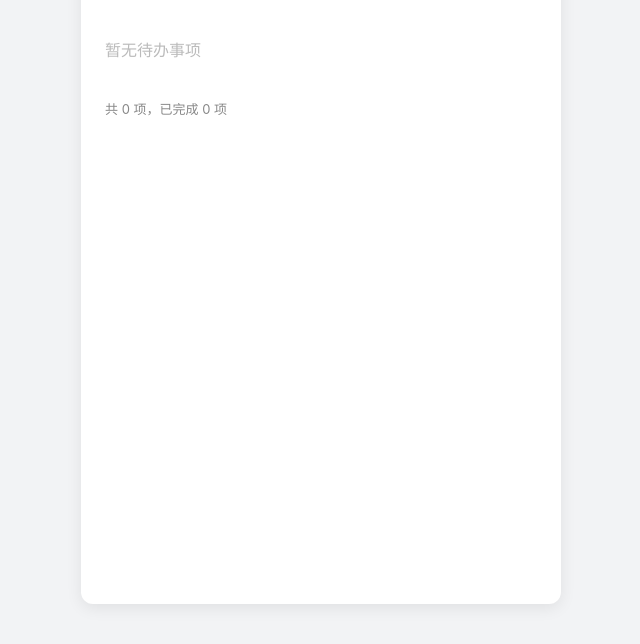
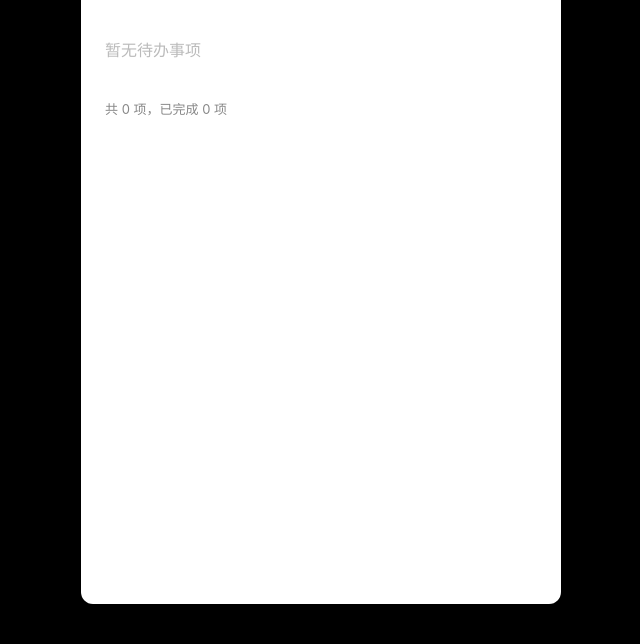
Before and after one commit to YearSecond/test, a plain HTML site: page index.html in a window 1280 px wide. Shown: the part 156-800 px from the top of the page, without its empty margins (319-959 px from the left). Drawn offline with Linux system fonts and the light colour scheme.

Commit message:
黑色主题

```diff
--- a/index.html
+++ b/index.html
@@ -8,7 +8,7 @@
     * { box-sizing: border-box; margin: 0; padding: 0; }
     body {
       font-family: -apple-system, "PingFang SC", "Microsoft YaHei", sans-serif;
-      background: #f2f3f5;
+      background: #000000;
       min-height: 100vh;
       display: flex;
       justify-content: center;
```
